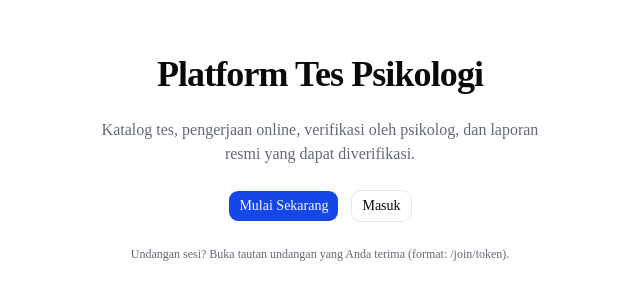
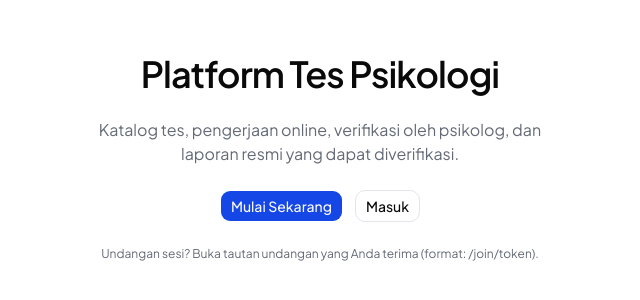
Before and after one commit to RapzzKY24/psychology-test-frontend, a Next.js app: page / in a window 1280 px wide. Shown: the part 242-542 px from the top of the page, without its empty margins (320-960 px from the left). Built offline with nearby package versions, Linux system fonts and the light colour scheme.

Commit message:
feat(theme): plus jakarta sans + jetbrains mono via next/font

```diff
--- a/src/app/globals.css
+++ b/src/app/globals.css
@@ -8,7 +8,7 @@
   --color-background: var(--background);
   --color-foreground: var(--foreground);
   --font-sans: var(--font-sans);
-  --font-mono: var(--font-geist-mono);
+  --font-mono: var(--font-mono);
   --font-heading: var(--font-sans);
   --color-sidebar-ring: var(--sidebar-ring);
   --color-sidebar-border: var(--sidebar-border);
--- a/src/app/layout.tsx
+++ b/src/app/layout.tsx
@@ -1,15 +1,15 @@
 import type { Metadata } from "next";
-import { Geist, Geist_Mono } from "next/font/google";
+import { JetBrains_Mono, Plus_Jakarta_Sans } from "next/font/google";
 import { Providers } from "@/components/providers";
 import "./globals.css";
 
-const geistSans = Geist({
-  variable: "--font-geist-sans",
+const appSans = Plus_Jakarta_Sans({
+  variable: "--font-sans",
   subsets: ["latin"],
 });
 
-const geistMono = Geist_Mono({
-  variable: "--font-geist-mono",
+const appMono = JetBrains_Mono({
+  variable: "--font-mono",
   subsets: ["latin"],
 });
 
@@ -24,7 +24,7 @@ export const metadata: Metadata = {
 
 export default function RootLayout({ children }: LayoutProps<"/">) {
   return (
-    <html lang="id" className={`${geistSans.variable} ${geistMono.variable} h-full antialiased`}>
+    <html lang="id" className={`${appSans.variable} ${appMono.variable} h-full antialiased`}>
       <body className="min-h-full flex flex-col">
         <Providers>{children}</Providers>
       </body>
```
